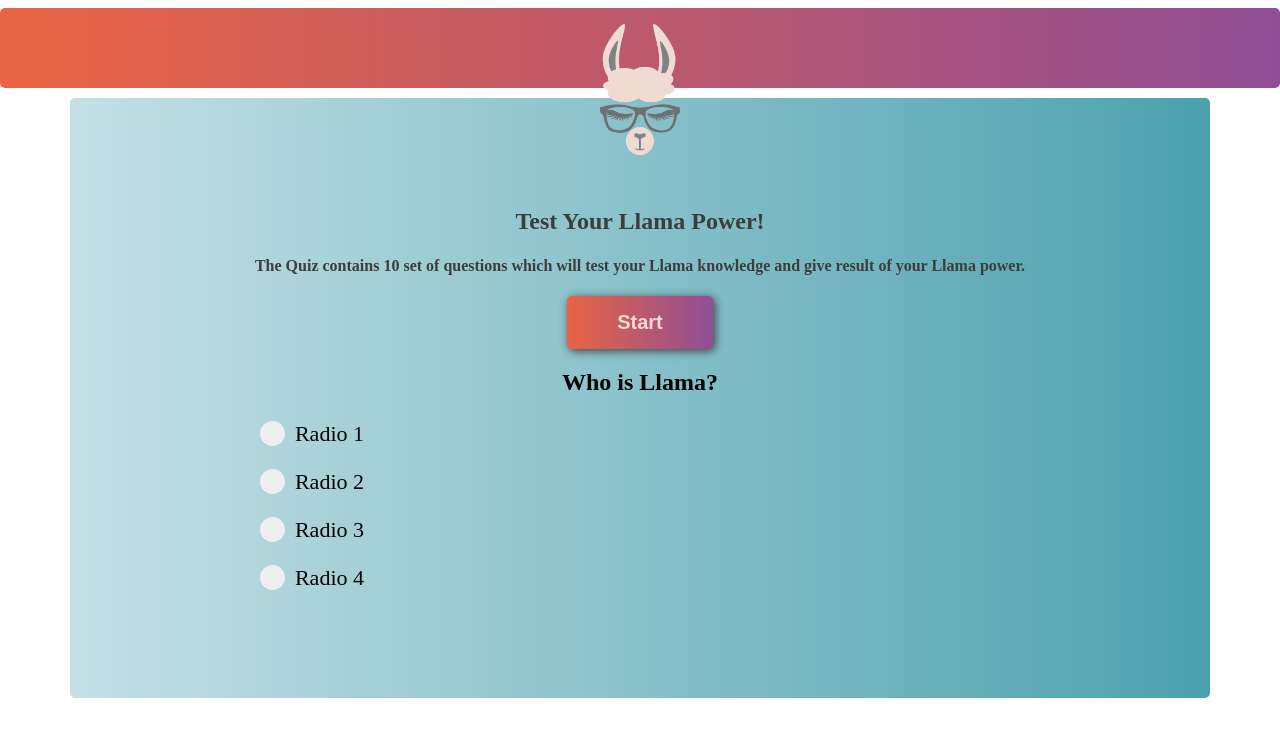
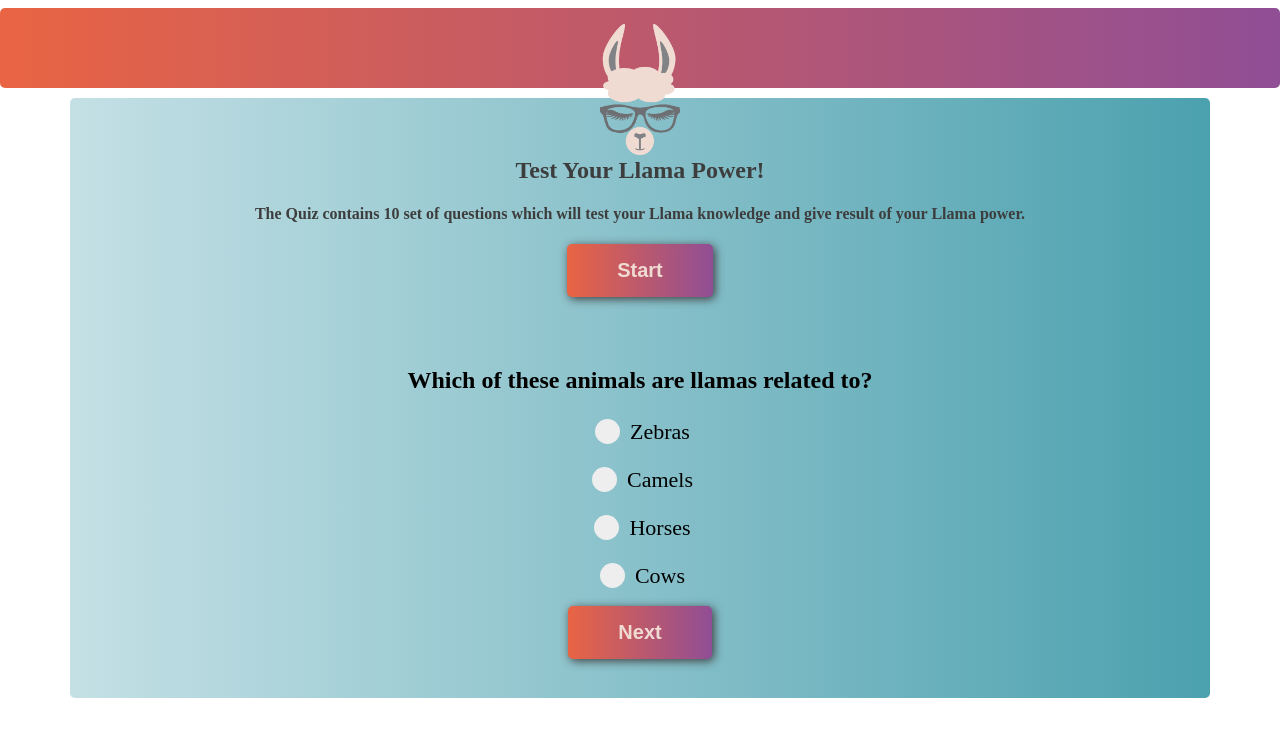
Before and after one commit to vishaldodiya/llama-power, a React app: page / in a window 1280 px wide. Shown: the top 736 px of the page. Built offline with nearby package versions, Linux system fonts and the light colour scheme.

Commit message:
add question selction logic and progress bar

```diff
--- a/src/components/container.tsx
+++ b/src/components/container.tsx
@@ -3,14 +3,137 @@ import Question from "./question";
 import "../includes/container.scss";
 import "../includes/quiz.scss";
 
+const llamaQuestion = [
+    {
+        question: "Which of these animals are llamas related to?",
+        answeres: [
+            "Zebras",
+            "Camels",
+            "Horses",
+            "Cows"
+        ],
+        correct: 1
+    },
+    {
+        question: "How tall can llamas grow?",
+        answeres: [
+            "8 feet tall",
+            "6 feet tall",
+            "4 meters tall",
+            "4 feet tall"
+        ],
+        correct: 1
+    },
+    {
+        question: "Llamas are vegetarian. True or false?",
+        answeres: [
+            "True - they only eat plants",
+            "False - I've defenitely seen one eating a burger once",
+        ],
+        correct: 0
+    },
+    {
+        question: "What is a group of llamas called?",
+        answeres: [
+            "A brood of llamas",
+            "A University of llamas",
+            "A pack of llamas",
+            "A herd of llamas"
+        ],
+        correct: 3
+    },
+    {
+        question: "A cow's stomach has 4 compartments. How many does a llama's stomach have?",
+        answeres: [
+            "Just 1",
+            "2",
+            "3",
+            "14"
+        ],
+        correct: 2
+    },
+    {
+        question: "Which of these video games DOESN'T have llamas in it?",
+        answeres: [
+            "Fortnite",
+            "Minecraft",
+            "FIFA",
+            "Vicious Attack Llama Apocaplypse"
+        ],
+        correct: 2
+    },
+    {
+        question: "Where do llamas come from?",
+        answeres: [
+            "South America",
+            "Asia",
+            "Africa",
+            "Yorkshire"
+        ],
+        correct: 0
+    },
+    {
+        question: "Which ancient people first started using llamas to help them carry things?",
+        answeres: [
+            "The Incas",
+            "The Romans",
+            "The Celts",
+            "The Phoenicians"
+        ],
+        correct: 0
+    },
+    {
+        question: "What are llamas famous for doing when they're angry?",
+        answeres: [
+            "Sulking",
+            "Sneezing",
+            "Snarling",
+            "Spitting"
+        ],
+        correct: 3
+    },
+    {
+        question: "What is the scientific name for llamas?",
+        answeres: [
+            "Lama Glama",
+            "Llama Vicugunos",
+            "Llama Pacos",
+            "Furrius Hilario"
+        ],
+        correct: 0
+    }
+];
+var index = 0;
+
 const Container = () => {
+    const [question, setQuestion] = React.useState(llamaQuestion[index]);
+    const [score, updateScore] = React.useState(0);
+    const queRef = React.createRef();
+
+    const nextQuestion = () => {
+        index = index + 1;
+        let currentRef: any = queRef.current;
+        let answer = currentRef.querySelector("input:checked");
+        if (null != answer && answer.value == question.correct) {
+            let point = score;
+            updateScore(point + 1);
+        }
+        console.log(score);
+        if (index > 9) {
+            return;
+        }
+        setQuestion(llamaQuestion[index]);
+    }
+
     return(
         <div className="container">
             <section className="quiz">
                 <h1 className="quiz--grey">Test Your Llama Power!</h1>
                 <h4 className="quiz--grey">The Quiz contains 10 set of questions which will test your Llama knowledge and give result of your Llama power.</h4>
                 <button className="quiz__start">Start</button>
-                <Question></Question>
+                <div style={{width: `${index*10}%`}} className="quiz__progress-bar"></div>
+                <Question ref={queRef} data={question} index={index}></Question>
+    <button className="quiz__start" onClick={() => nextQuestion()}>{index == 9 ? "Submit" : "Next"}</button>
             </section>
         </div>
     );
--- a/src/components/question.tsx
+++ b/src/components/question.tsx
@@ -1,36 +1,21 @@
 import * as React from "react";
 import "../includes/question.scss";
 
-const Question = () => {
+const Question = React.forwardRef((props: any, ref: any) => {
     return(
-        <article className="question">
-            <h2>Who is Llama?</h2>
-
-            <label className="question__option" htmlFor="radio-1">
-                Radio 1
-                <input type="radio" name="radio" value="Radio 1" id="radio-1"/>
-                <span className="question__radio"></span>
-            </label>
-
-            <label className="question__option" htmlFor="radio-2">
-                Radio 2
-                <input type="radio" name="radio" value="Radio 1" id="radio-2"/>
-                <span className="question__radio"></span>
-            </label>
-
-            <label className="question__option" htmlFor="radio-3">
-                Radio 3
-                <input type="radio" name="radio" value="Radio 1" id="radio-3"/>
-                <span className="question__radio"></span>
-            </label>
-
-            <label className="question__option" htmlFor="radio-4">
-                Radio 4
-                <input type="radio" name="radio" value="Radio 1" id="radio-4"/>
-                <span className="question__radio"></span>
-            </label>
+        <article ref={ref} className="question">
+            <h2>{ props.data.question }</h2>
+            {
+                props.data.answeres.map((answer: string, index: number) => (
+                    <label key={"que-" + props.index + "-ans-" + index} className="question__option" htmlFor={"que-" + props.index + "-ans-" + index}>
+                        {answer}
+                        <input type="radio" name={"que-" + props.index + "-ans"} value={index} id={"que-" + props.index + "-ans-" + index}/>
+                        <span className="question__radio"></span>
+                    </label>
+                ))
+            }
         </article>
     );
-}
+});
 
 export default Question;
--- a/src/includes/question.scss
+++ b/src/includes/question.scss
@@ -1,6 +1,7 @@
 .question {
     display: flex;
     flex-direction: column;
+    align-items: center;
 
     &__option {
         position: relative;
@@ -10,7 +11,6 @@
         font-size: 22px;
         user-select: none;
         padding-left: 40px;
-        display: flex;
 
         &:hover input ~ .question__radio {
             background-color: #cccccc;
--- a/src/includes/quiz.scss
+++ b/src/includes/quiz.scss
@@ -12,6 +12,15 @@
         box-shadow: 2px 2px 10px #3d3d3d;
     }
 
+    &__progress-bar {
+        background-image: linear-gradient(90deg, #e96443, #904e95);
+        width: 0%;
+        max-width: 100%;
+        height: 10px;
+        border-radius: 10px;
+        margin: 20px 0;
+    }
+
     &--grey {
         color: #3d3d3d;
     }
```
Also changed, not shown: 2 other files (tests, documents, lock files or other folders).
